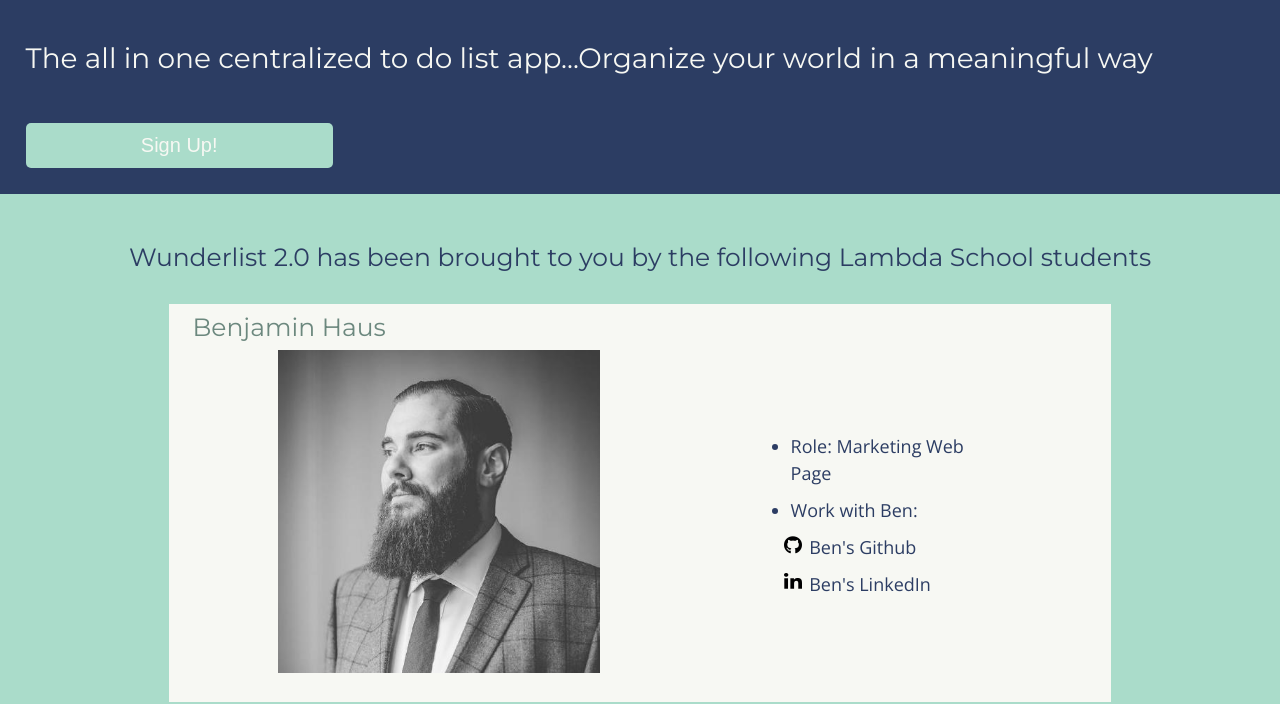
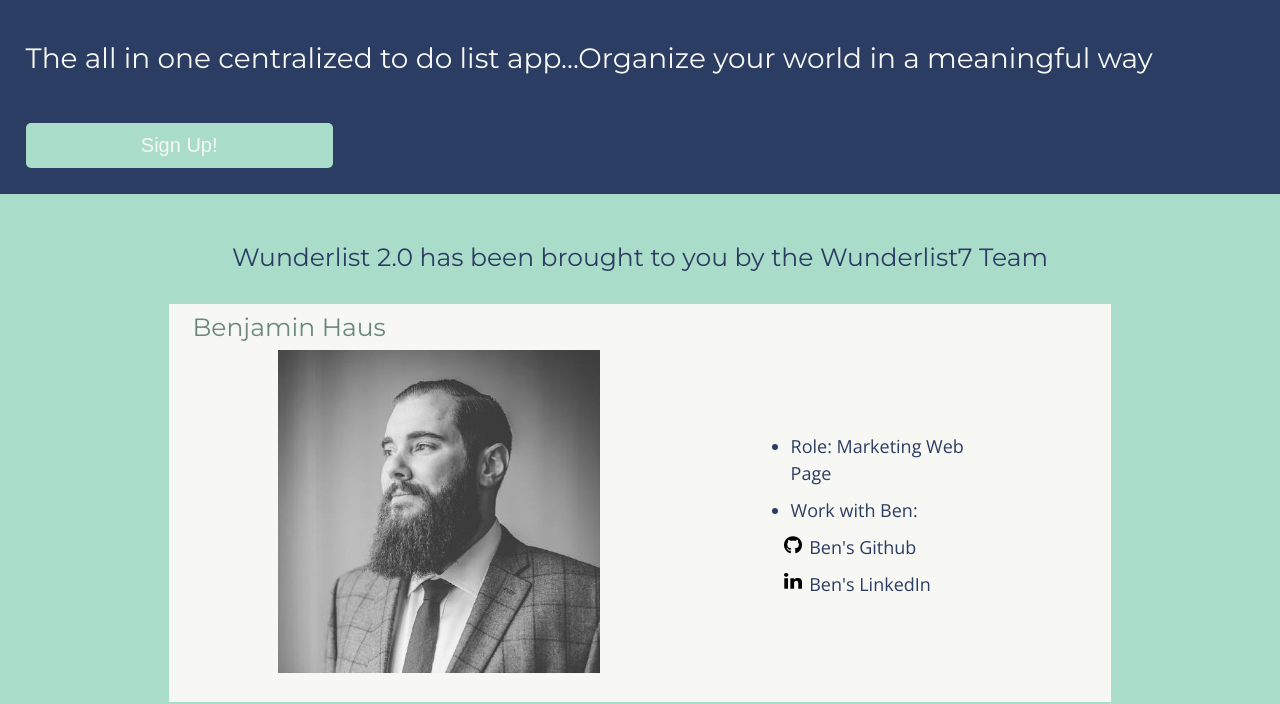
Before and after one commit to BW-Wunderlist7/Marketing-Page, a plain HTML site: page meetTeam.html in a window 1280 px wide. Shown: the part 107-811 px from the top of the page. Drawn offline with nearby package versions, Linux system fonts and the light colour scheme.

Commit message:
adding 'Wunderlist7' to team page

```diff
--- a/meetTeam.html
+++ b/meetTeam.html
@@ -42,7 +42,7 @@
         </header>
 
         <section class="mainContent">
-            <h3>Wunderlist 2.0 has been brought to you by the following Lambda School students</h3>
+            <h3>Wunderlist 2.0 has been brought to you by the Wunderlist7 Team</h3>
 
             <section class="meetContainer">
                 <h3>Benjamin Haus</h3>
```
